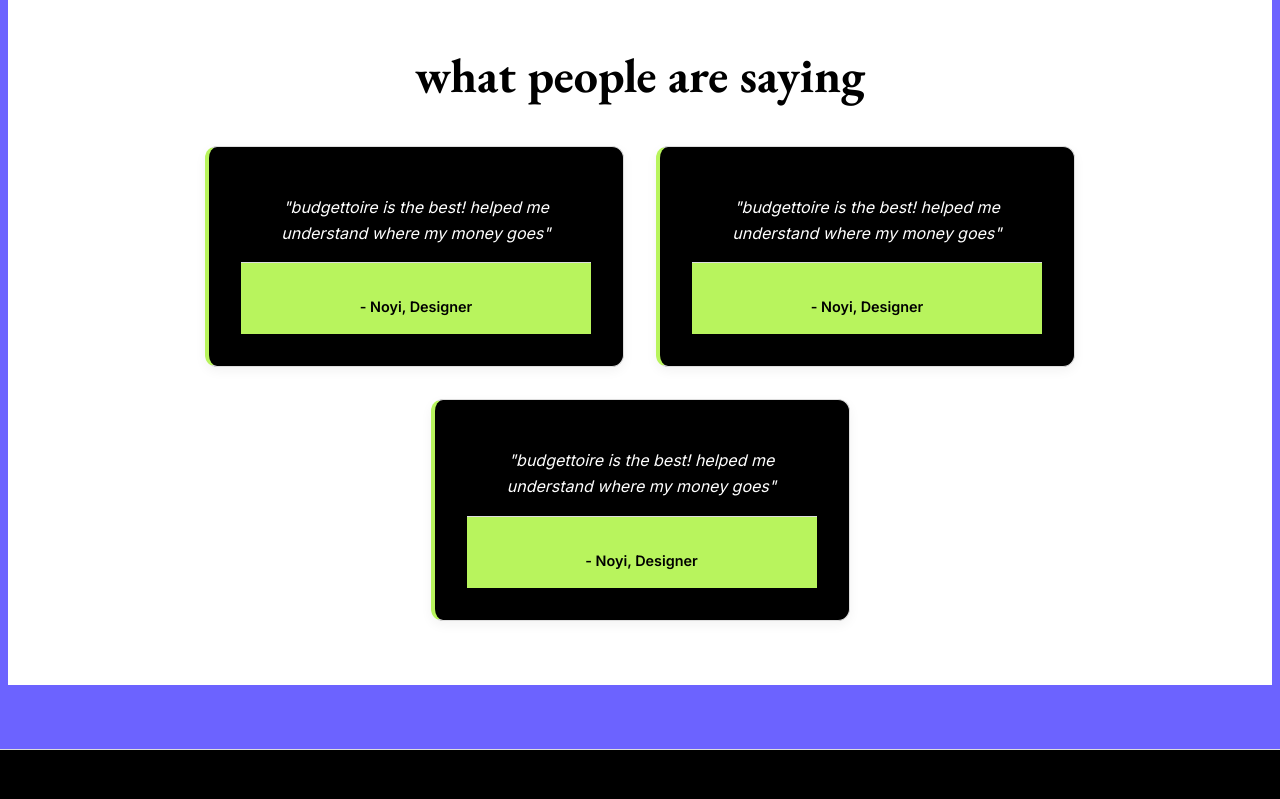
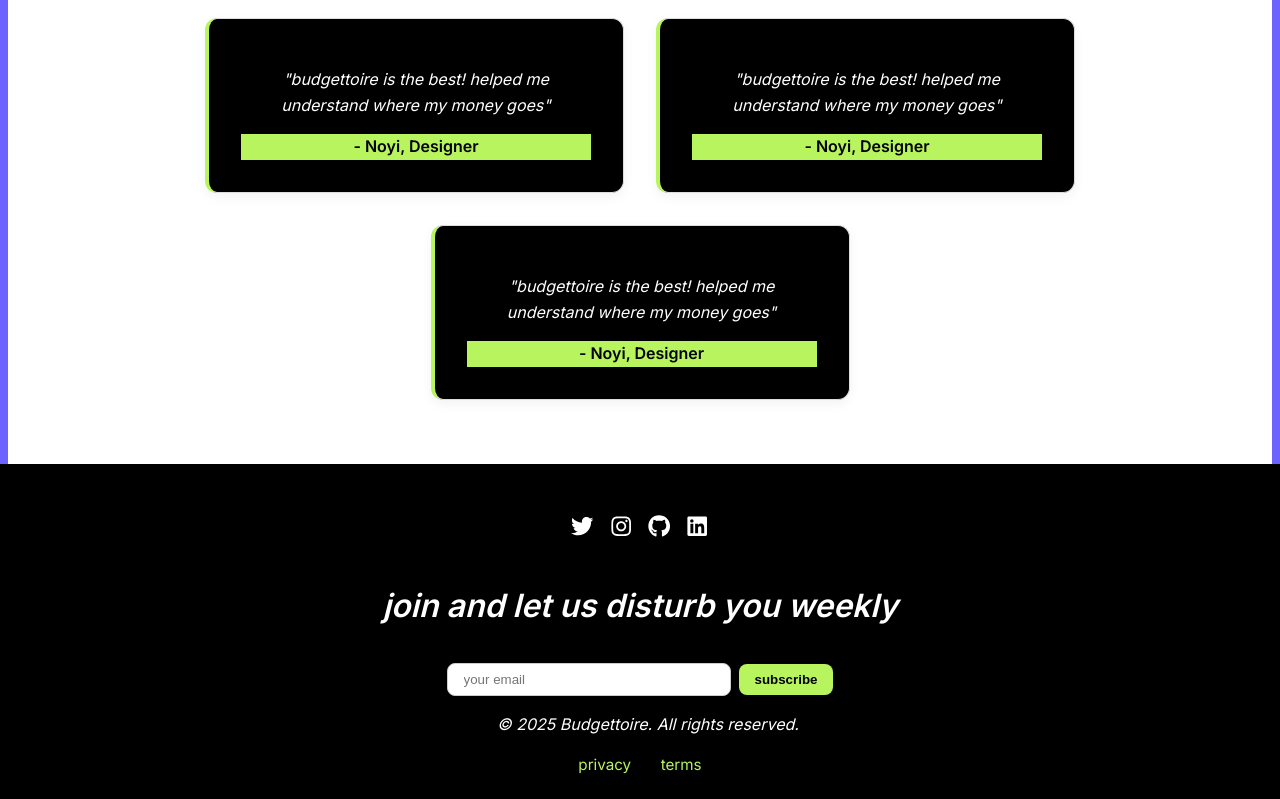
Before and after one commit to kattyd/budgettoire, a React (Vite) app: page / in a window 1280 px wide. Shown: the part 1700-2499 px from the top of the page. Built offline with nearby package versions, Linux system fonts and the light colour scheme; no server answers.

Commit message:
fixed footer, added toast notifications

```diff
--- a/package.json
+++ b/package.json
@@ -17,7 +17,8 @@
     "react-dom": "^19.1.0",
     "react-firebase-hooks": "^5.1.1",
     "react-icons": "^5.5.0",
-    "react-router-dom": "^7.6.2"
+    "react-router-dom": "^7.6.2",
+    "react-toastify": "^11.0.5"
   },
   "devDependencies": {
     "@eslint/js": "^9.25.0",
--- a/src/components/Footer.module.css
+++ b/src/components/Footer.module.css
@@ -1,10 +1,11 @@
 .footer {
-    padding: rem;
+    width: 100%;
+    padding: 2rem;
     background-color: var(--primary);
     text-align: center;
     color: var(--primary);
     font-size: 0.95rem;
-    margin-top: 4rem;
+    box-sizing: border-box;
 }
 .footer a {
     color: var(--secondary);
--- a/src/dashboard/Dashboard.css
+++ b/src/dashboard/Dashboard.css
@@ -57,6 +57,9 @@
 }
 
 /* Form input styles */
+form {
+  align-items: center;
+}
 form input,
 form select {
   width: 80%;
@@ -71,6 +74,8 @@
   background-color: var(--secondary);
   color: var(--primary);
   border: 1px solid #000;
+  border-right: 2px solid var(--primary);
+  border-bottom: 2px solid var(--primary);
   padding: 0.75rem 1.5rem;
   border-radius: 8px;
   font-weight: bold;
@@ -131,15 +136,6 @@
   margin-bottom: 2rem;
 }
 
-/* Footer */
-footer {
-  text-align: center;
-  padding: 2rem 0 1rem;
-  font-size: 0.9rem;
-  color: #555;
-  border-top: 1px solid #ddd;
-  background-color: #e74c3c;
-}
 
 
 @media (max-width: 768px) {
@@ -164,9 +160,11 @@
     gap: 0.75rem;
   }
 
+  form
+
   form input,
   form select,
   form button {
-    width: 100%;
+    width: 80%;
   }
 }
--- a/src/dashboard/Dashboard.jsx
+++ b/src/dashboard/Dashboard.jsx
@@ -13,6 +13,7 @@
 } from "firebase/firestore";
 import { signOut } from 'firebase/auth';
 import Navbar from "../components/Navbar";
+import { toast } from 'react-toastify';
 import Footer from "../components/Footer";
 import TransactionForm from './TransactionForm';
 import TransactionList from './TransactionList';
@@ -51,6 +52,7 @@
 
   const handleAddTransaction = (transaction) => {
     setTransactions((prev) => [transaction, ...prev]);
+    toast.success("transaction added!");
   };
 
   const handleDelete = async (idToDelete) => {
@@ -59,8 +61,12 @@
 
     try {
       await deleteDoc(doc(db, "transactions", idToDelete));
+      console.log("idToDelete:", idToDelete);
+      console.log("transactions list:", transactions);
       setTransactions((prev) => prev.filter((t) => t.id !== idToDelete));
+      toast.success("transaction deleted!");
     } catch (error) {
+      toast.error("error deleting transaction")
       console.error("Error deleting transaction:", error);
     }
   };
@@ -124,9 +130,8 @@
             <TransactionList transactions={filteredTransactions} onDelete={handleDelete} />
           </div>
         </div>
-
-        <Footer />
     </div>
+    <Footer />
     </>
   );
 }
--- a/src/dashboard/TransactionList.jsx
+++ b/src/dashboard/TransactionList.jsx
@@ -24,7 +24,7 @@
                 {formatAmount(t.amount)}
               </div>
             </div>
-                        <button onClick={() => onDelete(index)} style={{ marginLeft: "10px" }}>
+                        <button onClick={() => onDelete(t.id)} style={{ marginLeft: "10px" }}>
                              ❌
                         </button>
                     </li>
--- a/src/firebase.js
+++ b/src/firebase.js
@@ -3,25 +3,25 @@
 import { getAuth, setPersistence, browserLocalPersistence } from "firebase/auth";
 
 
-// const firebaseConfig = {
-//   apiKey: "AIzaSyDSKH8tEO1Jpm9WZlMLT2Y9ZaOZIFn_dmk",
-//   authDomain: "budgettoiredb.firebaseapp.com",
-//   projectId: "budgettoiredb",
-//   storageBucket: "budgettoiredb.firebasestorage.app",
-//   messagingSenderId: "516835468232",
-//   appId: "1:516835468232:web:2bee66c338da72ad8e56fd",
-//   measurementId: "G-9902S7P881"
+const firebaseConfig = {
+  apiKey: "AIzaSyDSKH8tEO1Jpm9WZlMLT2Y9ZaOZIFn_dmk",
+  authDomain: "budgettoiredb.firebaseapp.com",
+  projectId: "budgettoiredb",
+  storageBucket: "budgettoiredb.firebasestorage.app",
+  messagingSenderId: "516835468232",
+  appId: "1:516835468232:web:2bee66c338da72ad8e56fd",
+  measurementId: "G-9902S7P881"
+};
+
+//     const firebaseConfig = {
+//     apiKey: import.meta.env.VITE_API_KEY,
+//     authDomain: import.meta.env.VITE_AUTH_DOMAIN,
+//     projectId: import.meta.env.VITE_PROJECT_ID,
+//     storageBucket: import.meta.env.VITE_STORAGE_BUCKET,
+//     messagingSenderId: import.meta.env.VITE_MESSAGING_SENDER_ID,
+//     appId: import.meta.env.VITE_APP_ID,
+//     measurementId: "G-9902S7P881"
 // };
-
-    const firebaseConfig = {
-    apiKey: import.meta.env.VITE_API_KEY,
-    authDomain: import.meta.env.VITE_AUTH_DOMAIN,
-    projectId: import.meta.env.VITE_PROJECT_ID,
-    storageBucket: import.meta.env.VITE_STORAGE_BUCKET,
-    messagingSenderId: import.meta.env.VITE_MESSAGING_SENDER_ID,
-    appId: import.meta.env.VITE_APP_ID,
-    measurementId: "G-9902S7P881"
-};
 
 const app = initializeApp(firebaseConfig);
 export const db = getFirestore(app);
--- a/src/main.jsx
+++ b/src/main.jsx
@@ -4,11 +4,14 @@
 import { BrowserRouter } from "react-router-dom";
 import { AuthProvider } from './context/AuthContext.jsx';
 import './index.css'
+import { ToastContainer } from 'react-toastify';
+import 'react-toastify/dist/ReactToastify.css';
 
 ReactDOM.createRoot(document.getElementById('root')).render(
   <React.StrictMode>
     <BrowserRouter>
     <AuthProvider>
+      <ToastContainer position="top-right" autoClose={3000} />
         <App />
       </AuthProvider>
     </BrowserRouter>
--- a/src/pages/Homepage.module.css
+++ b/src/pages/Homepage.module.css
@@ -1,5 +1,5 @@
 section {
-    padding: 4rem 2rem;
+    padding: 0rem 2rem;
     max-width: 1200px;
     margin: 0 auto;
 }
@@ -179,7 +179,7 @@
         padding: 3rem 1rem;
     }
     .heroText h1 {
-        font-size: 2.5rem;
+        font-size: 3.5rem;
     }
     .heroText p {
         font-size: 1.2rem;
```
Also changed, not shown: 1 other file (tests, documents, lock files or other folders).
